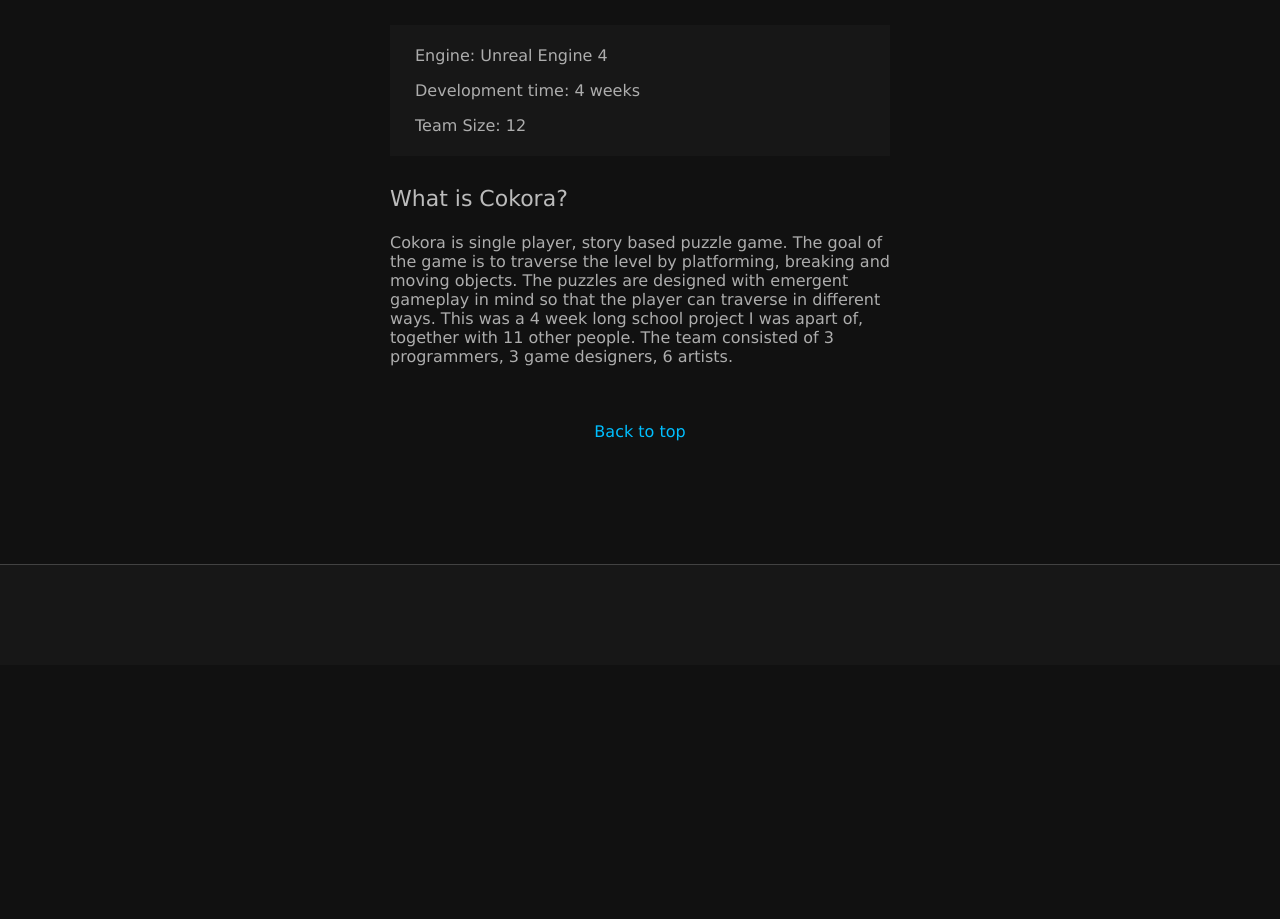
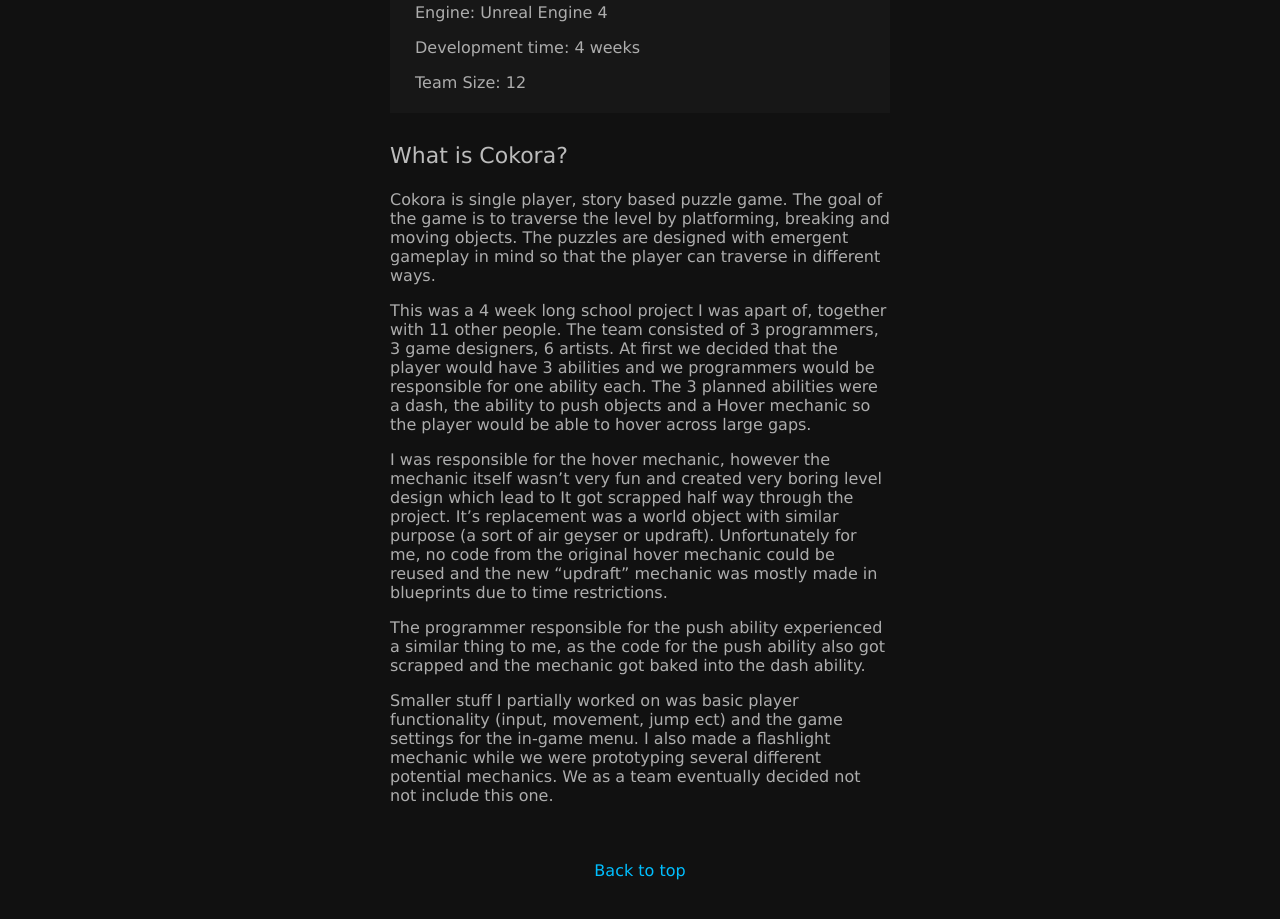
Before and after one commit to QuirkyTurtlehs/QuirkyTurtlehs.github.io, a plain HTML site: page Cokora.html in a window 1280 px wide. Shown: the part 491-1410 px from the top of the page. Before the commit the page ends 1156 px from the top, so only its background shows below. Drawn offline with Linux system fonts and the light colour scheme.

Commit message:
Added more desc to cokora

```diff
--- a/Cokora.html
+++ b/Cokora.html
@@ -66,12 +66,28 @@
                             Cokora is single player, story based puzzle game. The goal of the game is to traverse the level by platforming,
                             breaking and moving objects. The puzzles are designed with emergent gameplay in mind so that the player can
                             traverse in different ways.
-
+                        </p>
+                        <p>
                             This was a 4 week long school project I was apart of, together with 11 other people. The team consisted of 3 programmers,
-                            3 game designers, 6 artists.
+                            3 game designers, 6 artists. At first we decided that the player would have 3 abilities and we programmers would be
+                            responsible for one ability each. The 3 planned abilities were a dash, the ability to push objects and a Hover mechanic so
+                            the player would be able to hover across large gaps.
                         </p>
-
-
+                        <p>
+                            I was responsible for the hover mechanic, however the mechanic itself wasn’t very fun and created very
+                            boring level design which lead to It got scrapped half way through the project. It’s replacement was a world object with similar
+                            purpose (a sort of air geyser or updraft). Unfortunately for me, no code from the original hover mechanic could be reused and
+                            the new “updraft” mechanic was mostly made in blueprints due to time restrictions.
+                        </p>
+                        <p>
+                            The programmer responsible for the push ability experienced a similar thing to me, as the code for the push ability also got
+                            scrapped and the mechanic got baked into the dash ability.
+                        </p>
+                        <p>
+                            Smaller stuff I partially worked on was basic player functionality (input, movement, jump ect) and the game settings for the
+                            in-game menu. I also made a flashlight mechanic while we were prototyping several different potential mechanics. We as a team
+                            eventually decided not not include this one.
+                        </p>
                     </div>
 
                 </div>
```
Also changed, not shown: Dinozards.html (+13 -1 lines), Resources/Images/Code_Ex/Delegate_Start.png (added), Resources/Images/Code_Ex/Delegate_dmg_dealt.png (added), Resources/Images/Code_Ex/delegate_declaration.png (added), Resources/Images/Code_Ex/dmg_sent.png (added).
